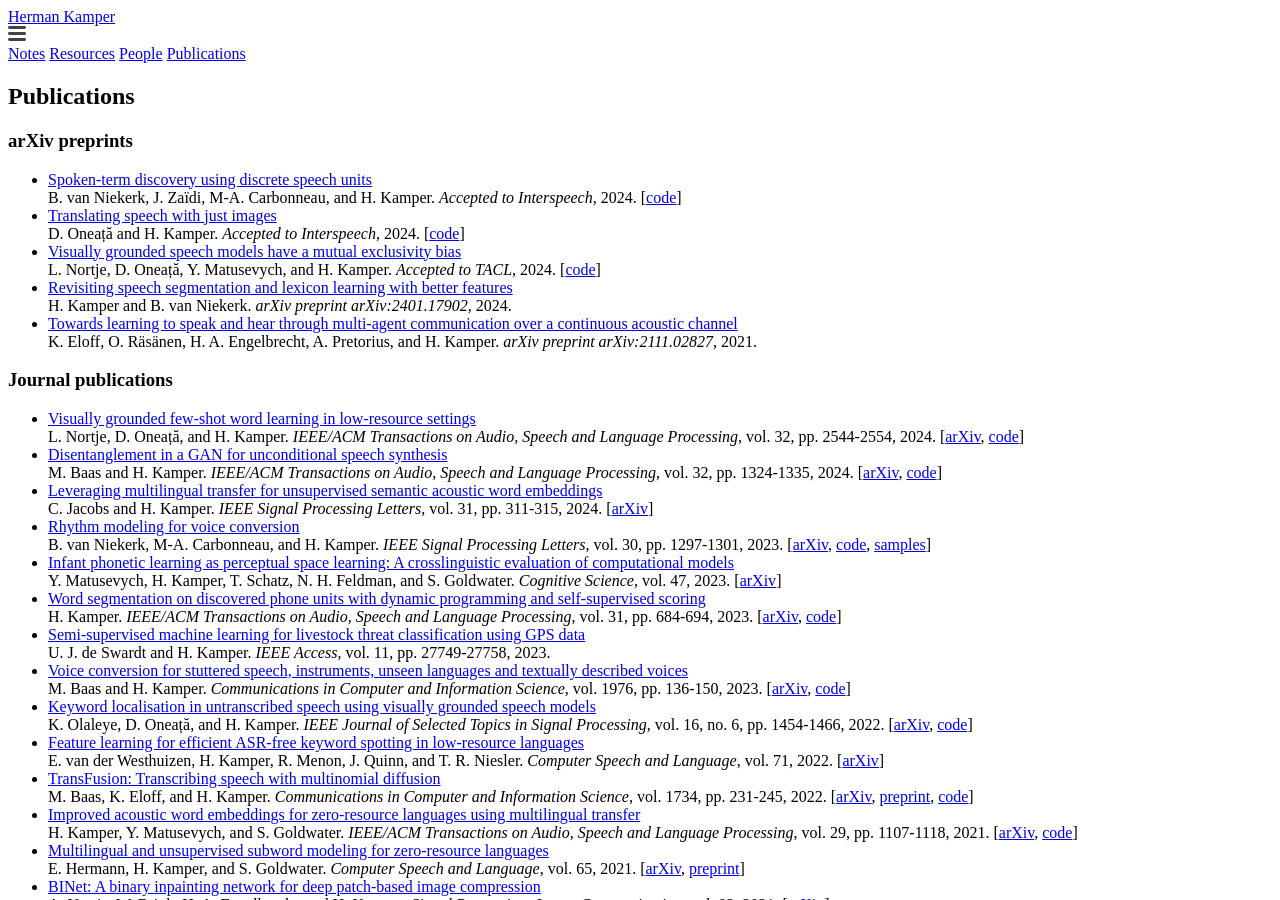
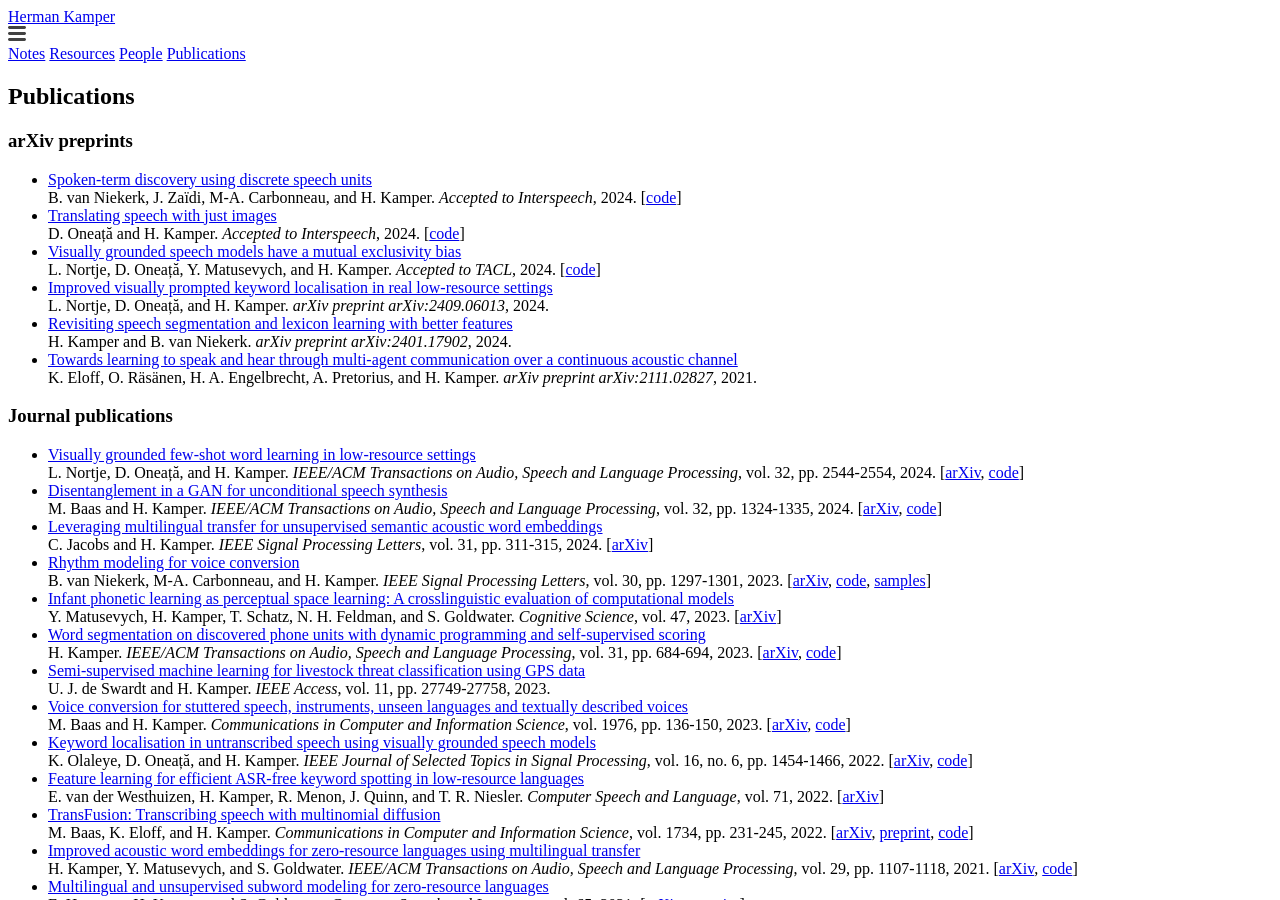
Before and after one commit to kamperh/kamperh.github.io, a Jekyll site: the page built from publications.md, in a window 1280 px wide and 900 px high. Built offline with Jekyll 4.4.1, drawn with Linux system fonts in a browser that asks for light colours; a style sheet for code colours, icons or effects is not loaded.

Commit message:
Update publications.md

```diff
--- a/publications.md
+++ b/publications.md
@@ -16,6 +16,8 @@ order: 5
   D. Oneață and H. Kamper. *Accepted to Interspeech*, 2024. [[code](https://github.com/danoneata/strim)]
 - [Visually grounded speech models have a mutual exclusivity bias](https://arxiv.org/abs/2403.13922)
   L. Nortje, D. Oneață, Y. Matusevych, and H. Kamper. *Accepted to TACL*, 2024. [[code](https://sites.google.com/view/mutualexclusivityinvgs)]
+- [Improved visually prompted keyword localisation in real low-resource settings](https://arxiv.org/abs/2409.06013)
+  L. Nortje, D. Oneață, and H. Kamper. *arXiv preprint arXiv:2409.06013*, 2024.
 - [Revisiting speech segmentation and lexicon learning with better features](https://arxiv.org/abs/2401.17902)
   H. Kamper and B. van Niekerk. *arXiv preprint arXiv:2401.17902*, 2024.
 - [Towards learning to speak and hear through multi-agent communication over a continuous acoustic channel](https://arxiv.org/abs/2111.02827)
```
